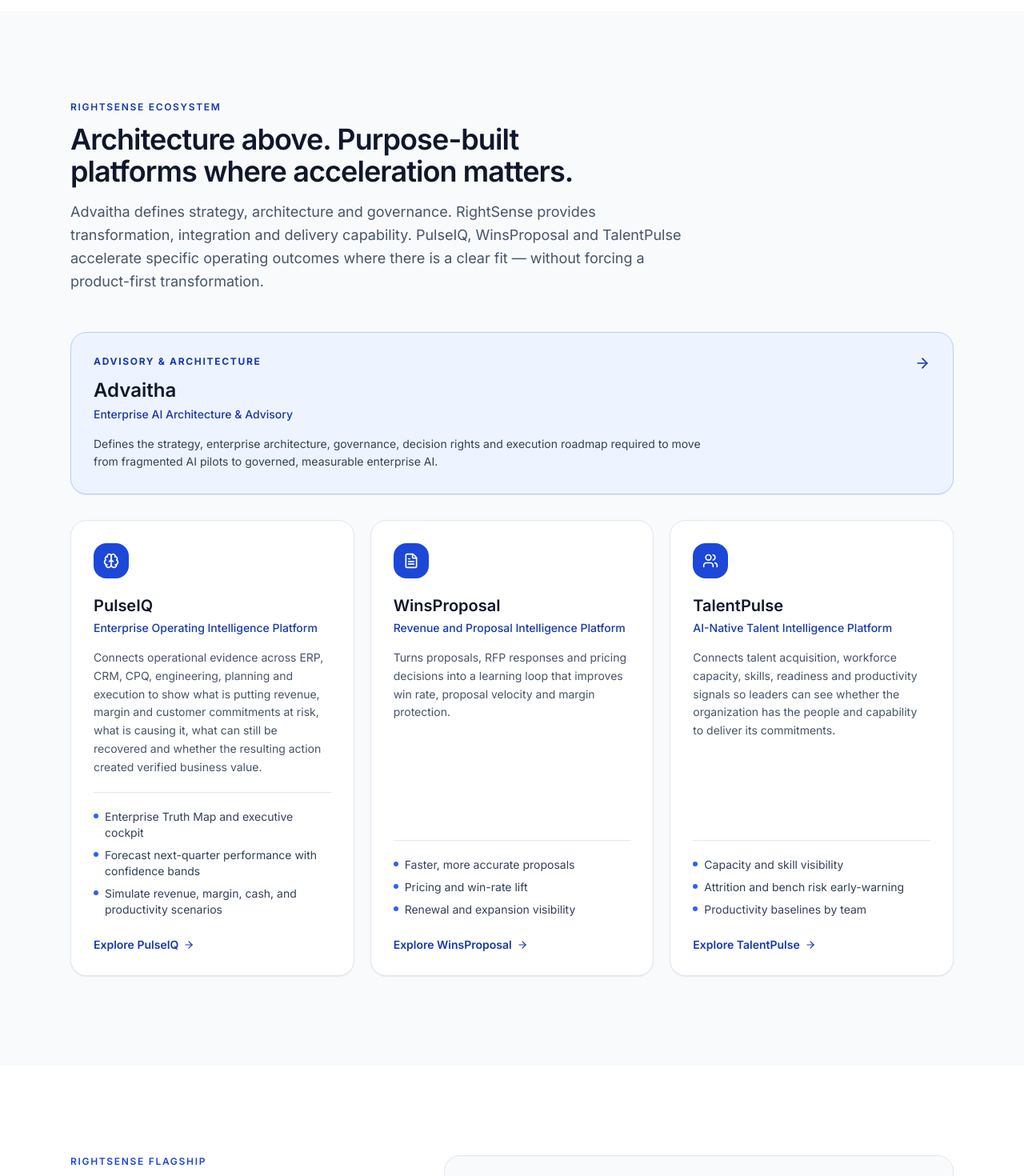
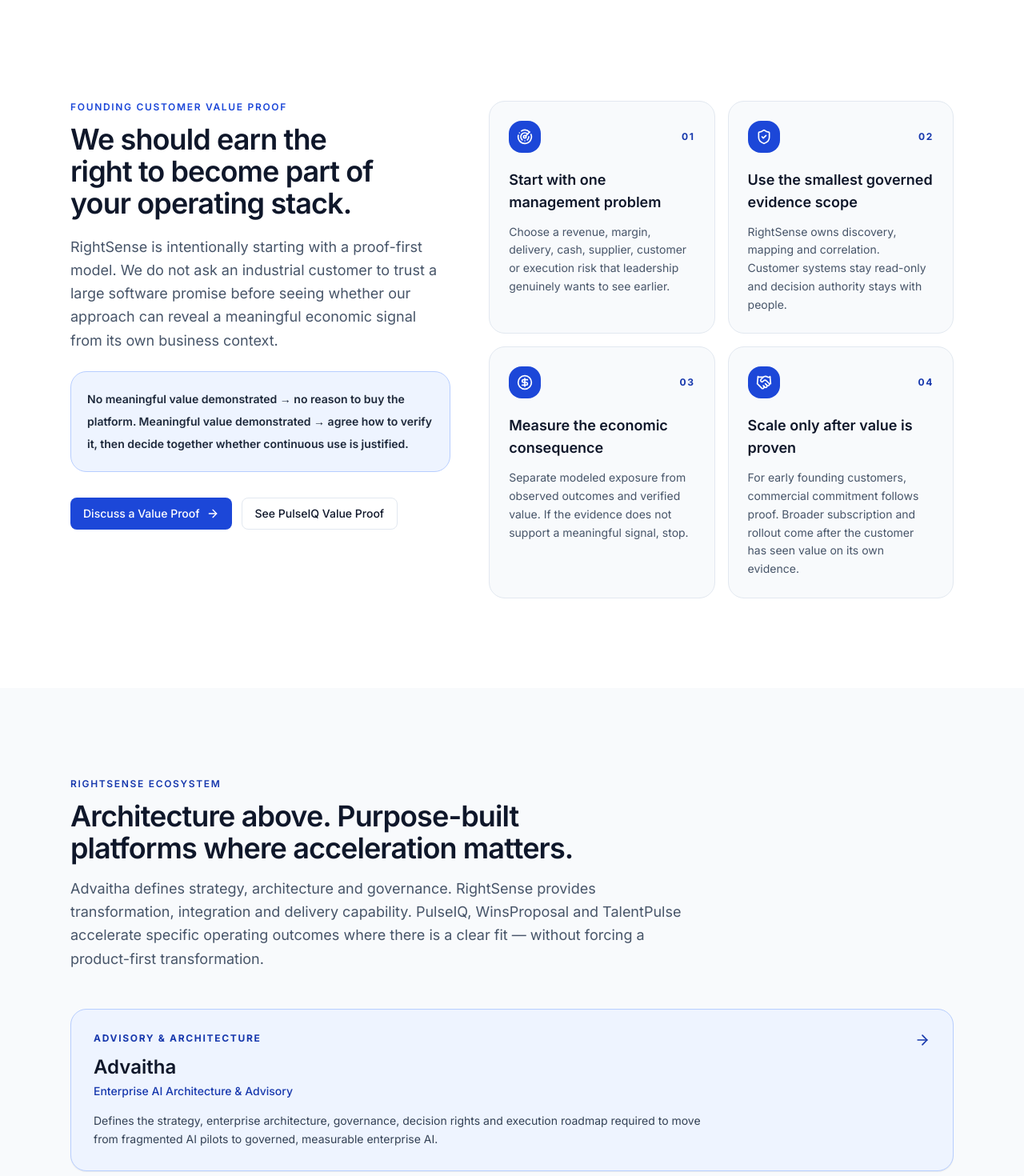
Before and after one commit to mohan69/RightSense, a Next.js app: page / in a window 1280 px wide. Shown: the part 2820-4290 px from the top of the page at 80% size. Built offline with nearby package versions, Linux system fonts and the light colour scheme.

Commit message:
Replace diagnostic-first homepage with proof-first journey

```diff
--- a/src/app/page.tsx
+++ b/src/app/page.tsx
@@ -1,5 +1,4 @@
 import { CTASection } from "@/components/sections/CTASection";
-import { DiagnosticSection } from "@/components/sections/DiagnosticSection";
 import { Hero } from "@/components/sections/Hero";
 import { HowItWorksSection } from "@/components/sections/HowItWorksSection";
 import { IndustriesSection } from "@/components/sections/IndustriesSection";
@@ -7,6 +6,7 @@
 import { OutcomesSection } from "@/components/sections/OutcomesSection";
 import { PlatformsSection } from "@/components/sections/PlatformsSection";
 import { ProblemSection } from "@/components/sections/ProblemSection";
+import { ProofFirstSection } from "@/components/sections/ProofFirstSection";
 import { WhyRightSenseSection } from "@/components/sections/WhyRightSenseSection";
 
 export default function Home() {
@@ -15,17 +15,17 @@
       <Hero />
       <ProblemSection />
       <MoatSection />
+      <ProofFirstSection />
       <PlatformsSection />
-      <DiagnosticSection />
       <OutcomesSection />
       <IndustriesSection />
       <HowItWorksSection />
       <WhyRightSenseSection />
       <CTASection
-        title="Start with the smallest engagement capable of proving business value."
-        subtitle="Whether the priority is enterprise AI architecture, operating execution, proposals or workforce readiness, RightSense routes the problem to the right advisory or platform motion instead of forcing every customer through the same starting point."
-        primaryCta={{ label: "Discuss Your Priority", href: "/contact" }}
-        secondaryCta={{ label: "Explore the Ecosystem", href: "/platforms" }}
+        title="Bring one economically important problem. Let us earn the right to scale."
+        subtitle="Start with a contained, governed value proof. If RightSense cannot demonstrate a credible economic signal, do not buy a broader platform. If value is demonstrated, agree how to verify it and decide whether continuous use is justified."
+        primaryCta={{ label: "Discuss a Value Proof", href: "/contact" }}
+        secondaryCta={{ label: "Explore PulseIQ", href: "/pulseiq" }}
       />
     </>
   );
```
